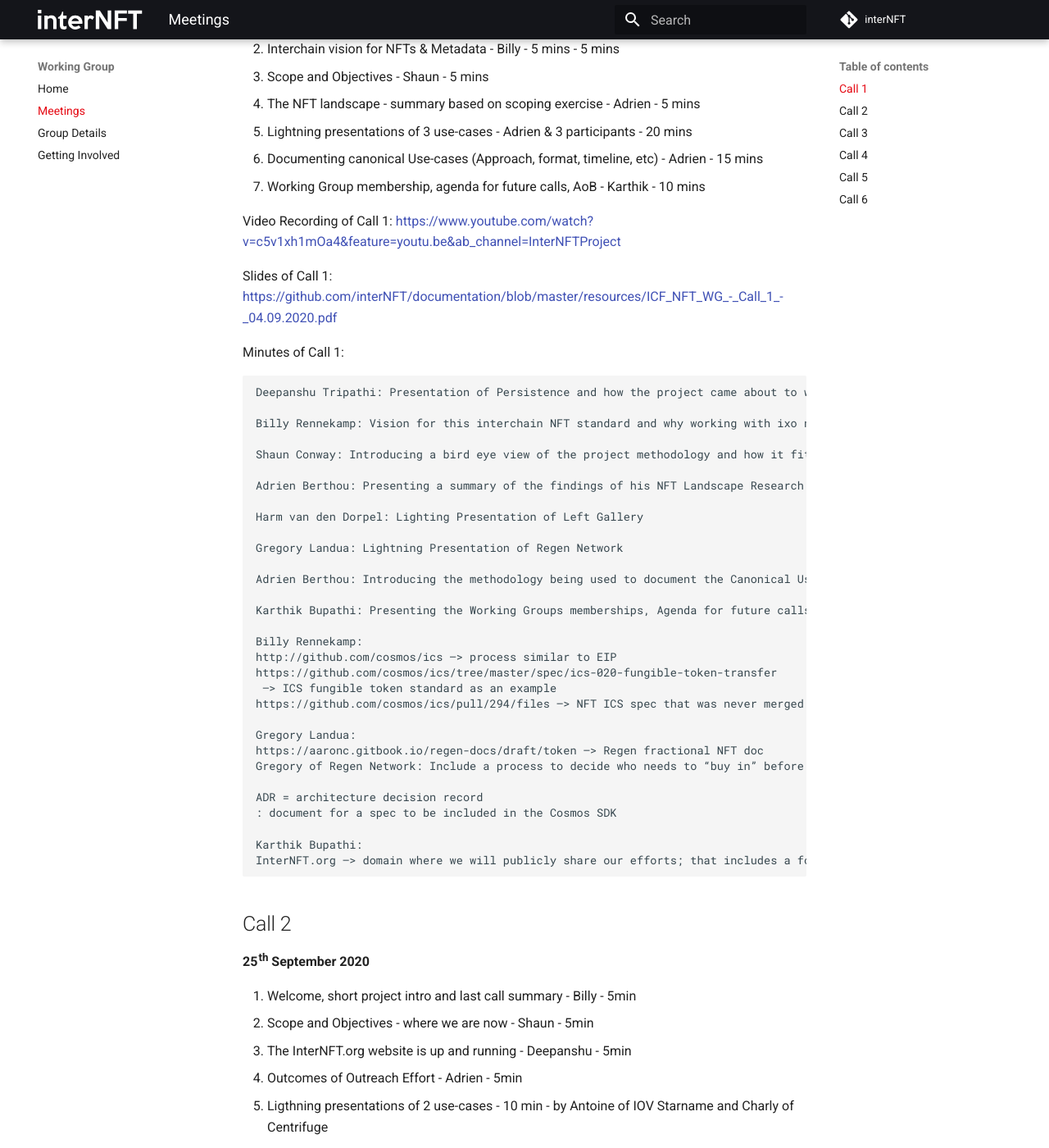
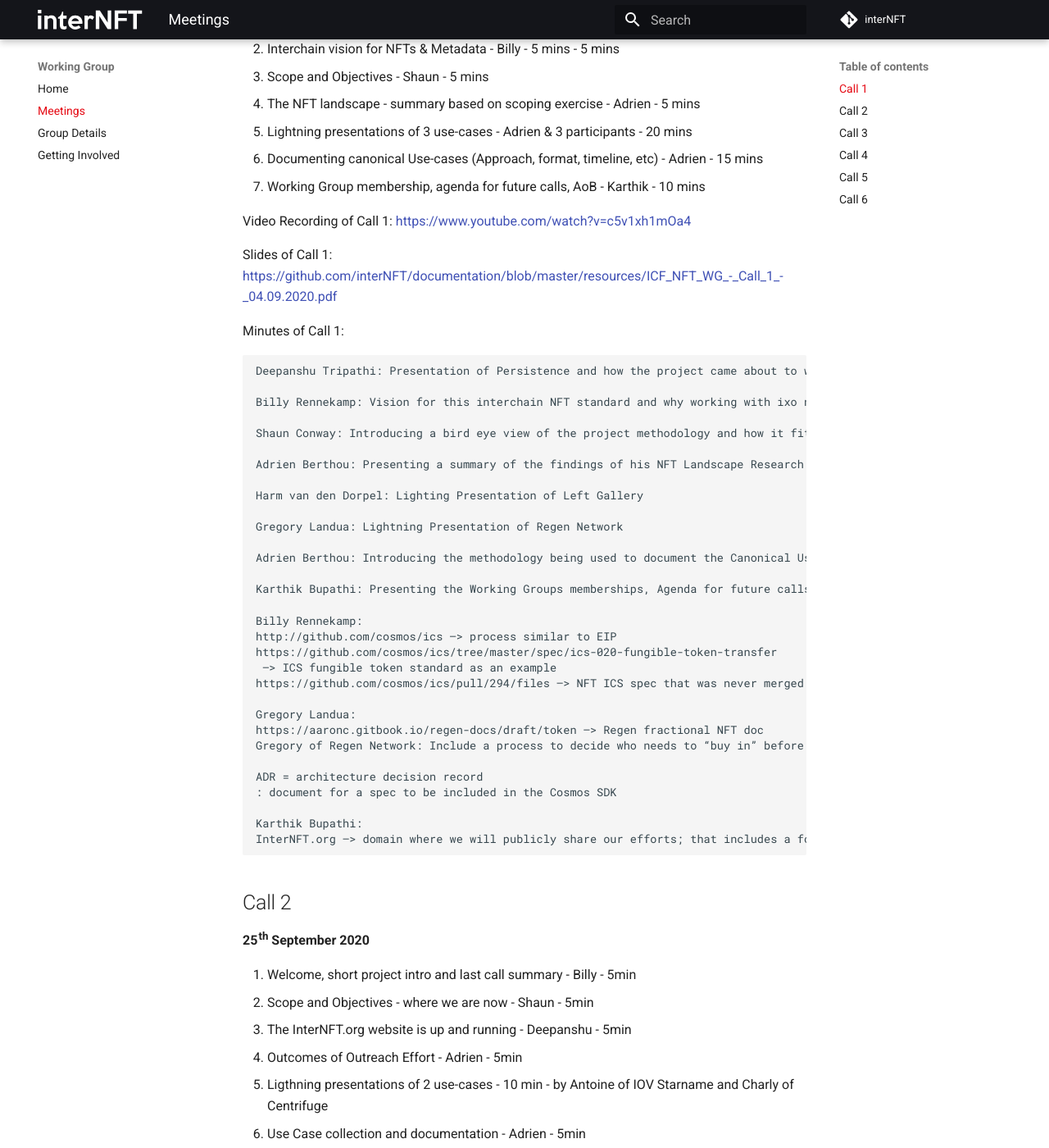
Before and after one commit to interNFT/documentation, an MkDocs documentation site: the page built from markdowns/workingGroup/meetings.md, in a window 1280 px wide and 1400 px high, scrolled down 398 px. Shown: the whole window at 82% size. Built offline with MkDocs 1.6.1 and Material for MkDocs 9.7.7, drawn with Linux system fonts in a browser that asks for light colours; some of the changed lines change nothing that is shown; some of the changed text lies outside the part shown.

Commit message:
Update meetings.md

```diff
--- a/markdowns/workingGroup/meetings.md
+++ b/markdowns/workingGroup/meetings.md
@@ -14,7 +14,7 @@
 6. Documenting canonical Use-cases (Approach, format, timeline, etc) - Adrien - 15 mins
 7. Working Group membership, agenda for future calls, AoB - Karthik - 10 mins
 
-Video Recording of Call 1: https://www.youtube.com/watch?v=c5v1xh1mOa4&feature=youtu.be&ab_channel=InterNFTProject
+Video Recording of Call 1: https://www.youtube.com/watch?v=c5v1xh1mOa4
 
 Slides of Call 1: https://github.com/interNFT/documentation/blob/master/resources/ICF_NFT_WG_-_Call_1_-_04.09.2020.pdf
 
@@ -68,7 +68,7 @@
 
 Slides of Call 2: https://github.com/interNFT/documentation/tree/master/resources/ICF_NFT_WG_-_Call_2_-_25.09.2020.pdf
 
-Video Recording of Call 1: https://youtu.be/2NwOTwGkgpg
+Video Recording of Call 2: https://youtu.be/2NwOTwGkgpg
 
 Minutes of Call 2:
 
```
